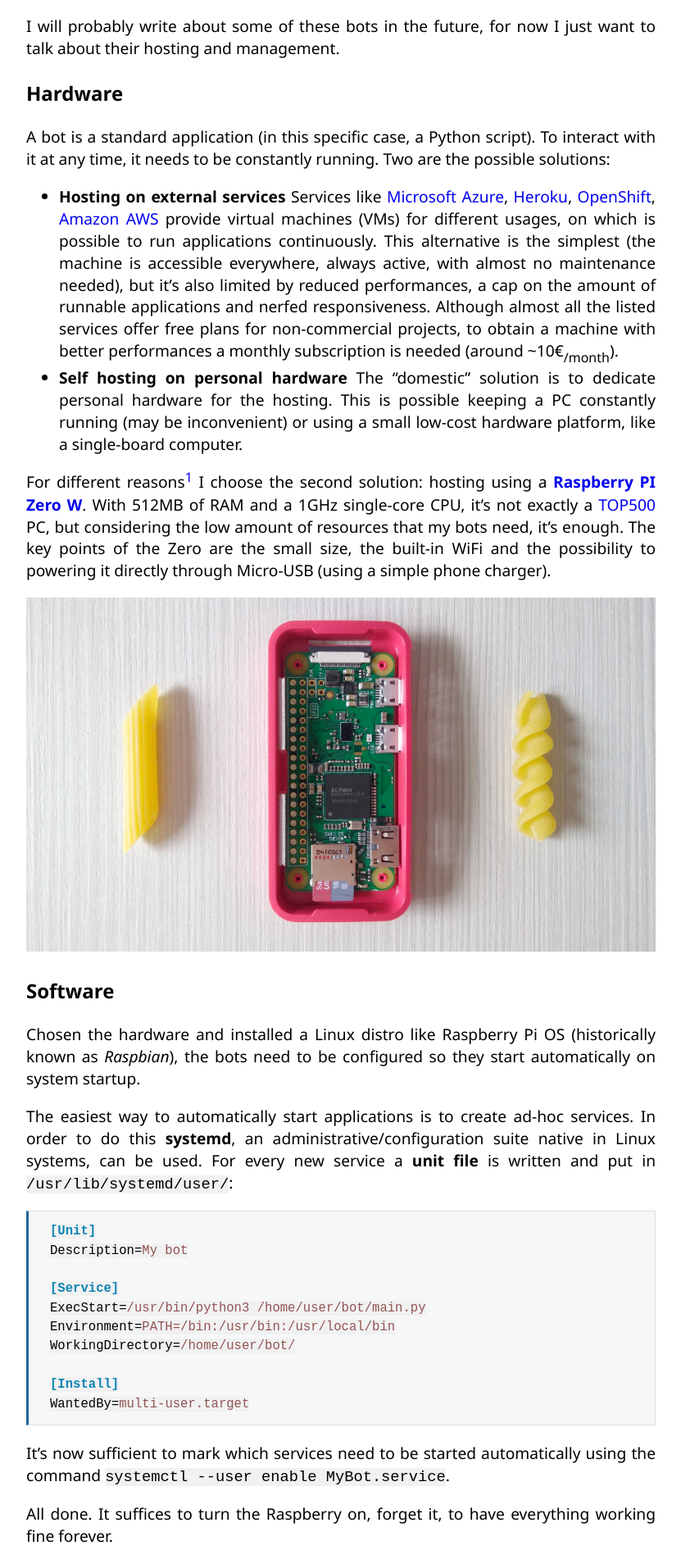
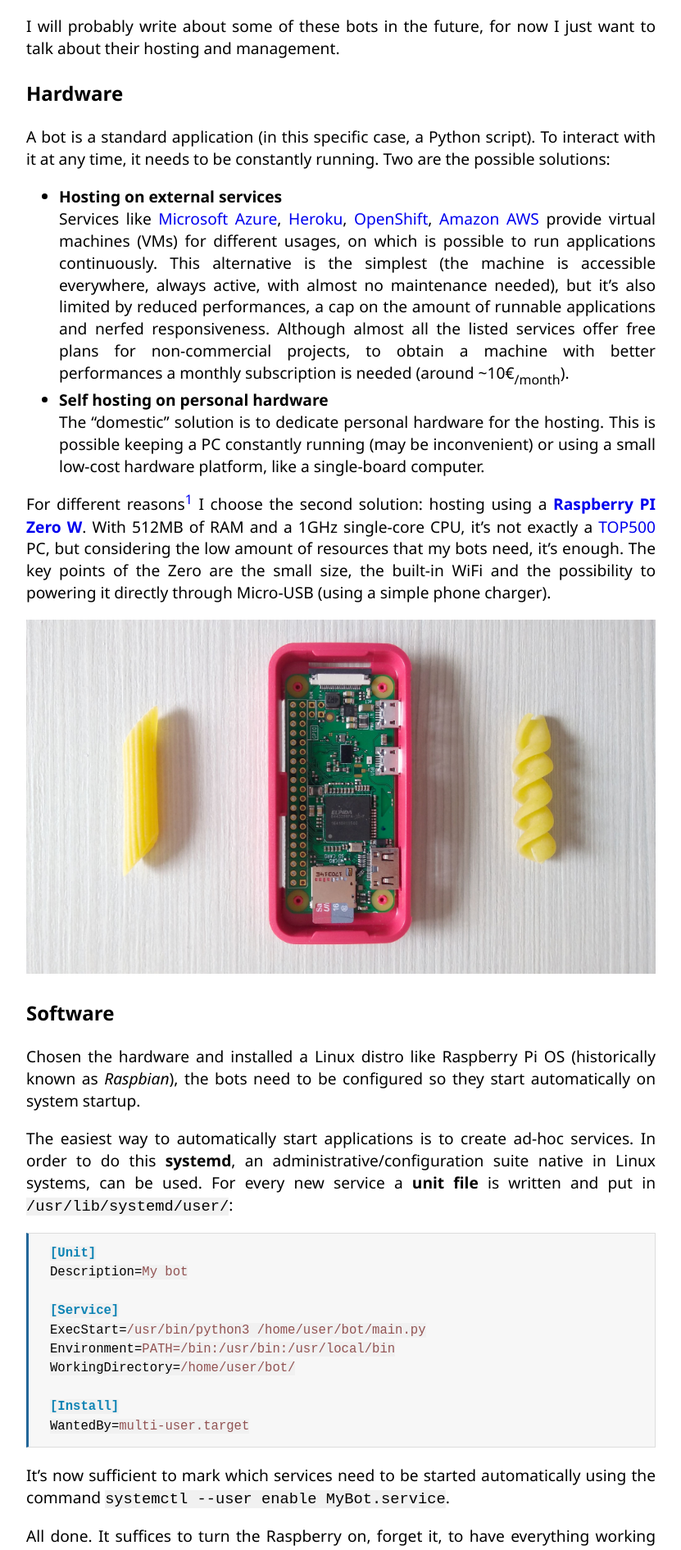
Before and after one commit to albertosantagostino/albertosantagostino.github.io, a Jekyll site: the page built from _posts/2020-06-28-servicehandler_en.md, in a window 1280 px wide. Shown: the part 689-2580 px from the top of the page at 82% size, without its empty margins (224-1055 px from the left). Built offline with Jekyll 4.4.1, drawn with Linux system fonts in a browser that asks for light colours.

Commit message:
Small css and old post fixes

```diff
--- a/css/main.scss
+++ b/css/main.scss
@@ -77,6 +77,9 @@
         font-size: 1.2em;
         margin: 5px 0;
     }
+    ul li{
+        line-height: 1.4em;
+    }
     .footnotes {
         font-size: 0.6em;
     }
@@ -140,15 +143,18 @@
     nav ul {
         font-size: .8em;
     }
+    ul li{
+        line-height: 1.5em;
+    }
     ul.posts li small {
         font-size: .8em;
     }
     ul.posts a {
         font-size: 1.1em;
     }
-    li {
+    .posts li {
         font-size: 1.2em;
-        margin: 20px 0;
+        margin: 5px 0;
     }
     .footnotes {
         font-size: 0.6em;
@@ -258,7 +264,6 @@
 
 ul li {
     font-size: 1.2em;
-    line-height: 1.4em;
     ul li {
         font-size: 1em;
     }
```
Also changed, not shown: _posts/2020-06-28-servicehandler_en.md (line endings or trailing spaces), _posts/2020-06-28-servicehandler_it.md (line endings or trailing spaces).
